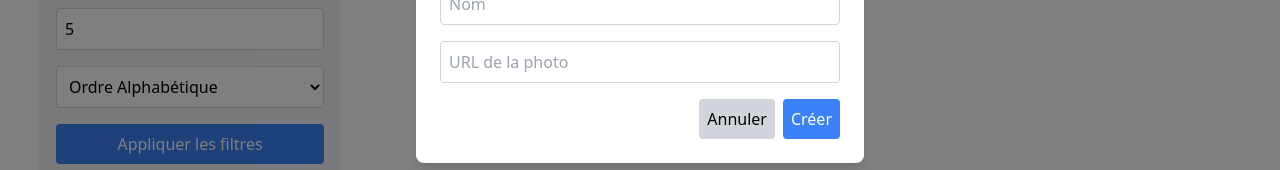
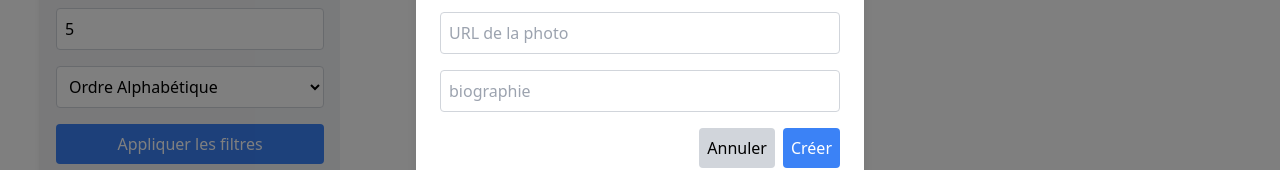
Before and after one commit to Maxence-De-Poorter/web-technologies-m1, a Next.js app in the folder m1-site/: page /authors in a window 1280 px wide. Both pictures are taken after typing "Sample", "5" into the empty fields and a click on the button "Ajouter un nouvel auteur". Shown: the part 390-560 px from the top of the page. Built offline with nearby package versions, Linux system fonts and the light colour scheme; no server answers.

Commit message:
feat: add biography in author page

```diff
--- a/m1-site/src/app/authors/page.tsx
+++ b/m1-site/src/app/authors/page.tsx
@@ -10,6 +10,7 @@ type Author = {
     first_name: string;
     last_name: string;
     photo: string;
+    biography: string;
     bookCount: number;
 };
 
@@ -19,7 +20,7 @@ export default function AuthorsPage() {
     const [minBookCount, setMinBookCount] = useState<number | "">("");
     const [sortOrder, setSortOrder] = useState("ASC"); // Nouvel état pour l'ordre de tri
     const [isModalOpen, setIsModalOpen] = useState(false);
-    const [newAuthor, setNewAuthor] = useState({ first_name: "", last_name: "", photo: "" });
+    const [newAuthor, setNewAuthor] = useState({ first_name: "", last_name: "", photo: "", biography: "" });
 
     const fetchAuthors = async (name = "", minBooks = "", order = "ASC") => {
         try {
@@ -51,7 +52,7 @@ export default function AuthorsPage() {
                 console.error("Erreur lors de la création de l'auteur");
             }
             setIsModalOpen(false);
-            setNewAuthor({ first_name: "", last_name: "", photo: "" });
+            setNewAuthor({ first_name: "", last_name: "", photo: "", biography:"" });
             await fetchAuthors(); // Rafraîchit la liste des auteurs
         } catch (error) {
             console.error("Erreur:", error);
@@ -83,21 +84,28 @@ export default function AuthorsPage() {
                             type="text"
                             placeholder="Prénom"
                             value={newAuthor.first_name}
-                            onChange={(e) => setNewAuthor({ ...newAuthor, first_name: e.target.value })}
+                            onChange={(e) => setNewAuthor({...newAuthor, first_name: e.target.value})}
                             className="w-full p-2 mb-4 border border-gray-300 rounded"
                         />
                         <input
                             type="text"
                             placeholder="Nom"
                             value={newAuthor.last_name}
-                            onChange={(e) => setNewAuthor({ ...newAuthor, last_name: e.target.value })}
+                            onChange={(e) => setNewAuthor({...newAuthor, last_name: e.target.value})}
                             className="w-full p-2 mb-4 border border-gray-300 rounded"
                         />
                         <input
                             type="text"
                             placeholder="URL de la photo"
                             value={newAuthor.photo}
-                            onChange={(e) => setNewAuthor({ ...newAuthor, photo: e.target.value })}
+                            onChange={(e) => setNewAuthor({...newAuthor, photo: e.target.value})}
+                            className="w-full p-2 mb-4 border border-gray-300 rounded"
+                        />
+                        <input
+                            type="text"
+                            placeholder="biographie"
+                            value={newAuthor.photo}
+                            onChange={(e) => setNewAuthor({...newAuthor, biography: e.target.value})}
                             className="w-full p-2 mb-4 border border-gray-300 rounded"
                         />
                         <div className="flex justify-end">
@@ -167,9 +175,11 @@ export default function AuthorsPage() {
                         {authors.map((author) => (
                             <Link key={author.id} href={`/authors/${author.id}`}>
                                 <div className="border p-4 rounded-lg shadow-md cursor-pointer hover:bg-gray-100">
-                                    <img src={author.photo} alt={`${author.first_name} ${author.last_name}`} className="w-full h-32 object-contain rounded-full mb-4" />
+                                    <img src={author.photo} alt={`${author.first_name} ${author.last_name}`}
+                                         className="w-full h-32 object-contain rounded-full mb-4"/>
                                     <h2 className="text-lg font-semibold">{author.first_name} {author.last_name}</h2>
                                     <p>Nombre de livres : {author.bookCount}</p>
+                                    <p>Biographie : {author.biography}</p>
                                 </div>
                             </Link>
                         ))}
```
